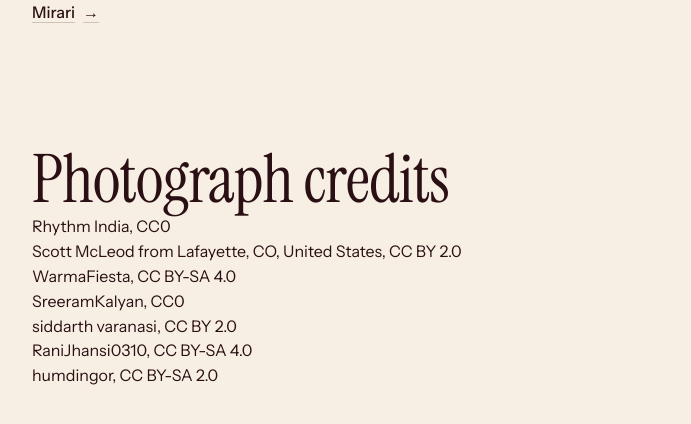
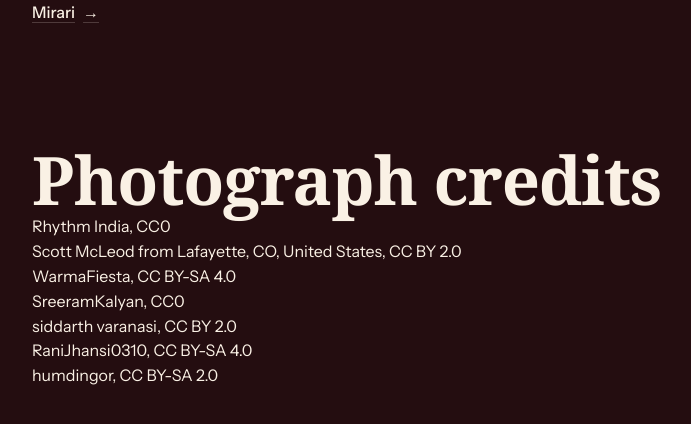
Before and after one commit to SoumilSawant/Mirari-preview, a website: page public/credits.html in a window 1280 px wide. Shown: the whole page, without its empty margins (48-739 px from the left). Drawn offline with Linux system fonts and the light colour scheme.

Commit message:
Restore Mirari's original dark burgundy and gold theme
Keeps the redesigned layout, photographs and animations but returns the colours to the original theme: burgundy ground, wine panels, ivory text and gold accents, with an ivory events band, a gold philosophy band, ivory tickets with a gold edge and Georgia headlines.

Also adjusts the headline scale for Georgia, lightens the map and flattens the event tags on the dark ground.

Co-Authored-By: Claude Sonnet 5.5 <noreply@anthropic.com>

```diff
--- a/public/home.css
+++ b/public/home.css
@@ -17,8 +17,8 @@
 .map-wrap { align-self: stretch; min-height: 0; display: grid; place-items: center; }
 .map-svg { width: 100%; height: 100%; max-height: 560px; }
 .map-camera { transition: transform 600ms cubic-bezier(.65,0,.35,1); transform-origin: 50% 50%; }
-.map-land { fill: color-mix(in oklab, var(--ink) 16%, var(--p-surface)); stroke: var(--p-surface); stroke-width: 1; }
-.map-context { fill: color-mix(in oklab, var(--ink) 7%, var(--p-surface)); }
+.map-land { fill: color-mix(in oklab, var(--ink) 30%, var(--p-surface)); stroke: var(--p-surface); stroke-width: 1; }
+.map-context { fill: color-mix(in oklab, var(--ink) 12%, var(--p-surface)); }
 .map-marker { cursor: pointer; }
 .map-marker .dot { fill: var(--p-action); stroke: var(--p-bg); stroke-width: 2; }
 .map-marker .halo { fill: var(--p-action); opacity: 0; transform-box: fill-box; transform-origin: center; transition: opacity 200ms var(--ease), transform 200ms var(--ease); transform: scale(.6); }
--- a/public/kit/fonts/fonts.css
+++ b/public/kit/fonts/fonts.css
@@ -16,19 +16,3 @@
   src: url(/kit/fonts/InstrumentSans-latin.woff2) format('woff2');
   unicode-range: U+0000-00FF, U+0131, U+0152-0153, U+02BB-02BC, U+02C6, U+02DA, U+02DC, U+0304, U+0308, U+0329, U+2000-206F, U+20AC, U+2122, U+2191, U+2193, U+2212, U+2215, U+FEFF, U+FFFD;
 }
-@font-face {
-  font-family: 'Instrument Serif';
-  font-style: normal;
-  font-weight: 400;
-  font-display: swap;
-  src: url(/kit/fonts/InstrumentSerif-latin-ext.woff2) format('woff2');
-  unicode-range: U+0100-02BA, U+02BD-02C5, U+02C7-02CC, U+02CE-02D7, U+02DD-02FF, U+0304, U+0308, U+0329, U+1D00-1DBF, U+1E00-1E9F, U+1EF2-1EFF, U+2020, U+20A0-20AB, U+20AD-20C4, U+2113, U+2C60-2C7F, U+A720-A7FF;
-}
-@font-face {
-  font-family: 'Instrument Serif';
-  font-style: normal;
-  font-weight: 400;
-  font-display: swap;
-  src: url(/kit/fonts/InstrumentSerif-latin.woff2) format('woff2');
-  unicode-range: U+0000-00FF, U+0131, U+0152-0153, U+02BB-02BC, U+02C6, U+02DA, U+02DC, U+0304, U+0308, U+0329, U+2000-206F, U+20AC, U+2122, U+2191, U+2193, U+2212, U+2215, U+FEFF, U+FFFD;
-}
--- a/public/theme.css
+++ b/public/theme.css
@@ -1,22 +1,27 @@
 /* Mirari tokens (generated by the design kit's start.mjs brand from the client's ivory, burgundy and near-black)
    plus the few shared pieces both shells need. Load after the kit's stylesheets. */
 :root {
-  --p-bg: #f7efe3; --p-surface: #eee2cf; --p-ink: #2a1014; --p-muted: #735c5a;
-  --p-accent: #7a1f2b; --p-accent-ink: #f7efe3; --p-action: #7a1f2b; --p-action-ink: #f7efe3;
-  --p-inv-bg: #2a1014; --p-inv-surface: #371d20; --p-inv-ink: #f7efe3; --p-inv-muted: #a4928c;
-  --p-inv-accent: #f7efe3; --p-inv-accent-ink: #2a1014; --p-inv-action: #f7efe3; --p-inv-action-ink: #2a1014;
-  --font-display: "Instrument Serif", Georgia, serif;
+  /* Mirari's original theme: deep burgundy ground, wine panels, ivory text, gold accent (from the first styles.css). */
+  --p-bg: #240d10; --p-surface: #311215; --p-ink: #faf1e5; --p-muted: #c3aa9a;
+  --p-accent: #d9b576; --p-accent-ink: #240d10; --p-action: #d9b576; --p-action-ink: #2e1112;
+  /* the one ivory section (the old "spotlight" band) */
+  --p-inv-bg: #f8edd7; --p-inv-surface: #efe0c3; --p-inv-ink: #2a1014; --p-inv-muted: #6b5447;
+  --p-inv-accent: #7a1f2b; --p-inv-accent-ink: #f8edd7; --p-inv-action: #5a1a21; --p-inv-action-ink: #faf1e5;
+  --font-display: Georgia, "Times New Roman", serif;
   --font-text: "Instrument Sans", system-ui, sans-serif;
-  --display-weight: 400;
-  --display-tracking: -0.012em;
-  --display-tracking-xl: -0.016em;
-  --ly-scale: 1.12;
-  --gold: #b98a3e;
+  --display-weight: 700;
+  --display-tracking: -0.015em;
+  --display-tracking-xl: -0.02em;
+  --ly-scale: 0.72;
+  --gold: #d9b576;
+  --danger-ink: #ffc1ad;
 }
+/* the old gold band ("Less planning. More living.") */
+.ground-gold { --bg: #d9b576; --surface: #e9cb9f; --ink: #2a1014; --muted: #5a3f33; --accent: #5a1a21; --accent-ink: #faf1e5; --action: #5a1a21; --action-ink: #faf1e5; --card: #e9cb9f; background: var(--bg); color: var(--ink); }
 
 /* The supplied logo is a crest with the wordmark across it; at bar size the crest lines break up the letters,
    so the bar sets the name in type the way the logo does (serif capitals, wide) and the footer shows the logo file. */
-.nav__logo.brand { font-family: var(--font-display); font-size: 26px; letter-spacing: .14em; text-transform: uppercase; }
+.nav__logo.brand { font-family: var(--font-display); font-weight: 700; font-size: 24px; letter-spacing: .16em; text-transform: uppercase; }
 .footer__brand { display: block; position: relative; width: 204px; height: 40px; overflow: hidden; }
 .footer__brand img { position: absolute; left: -80px; top: -87px; width: 364px; height: auto; max-width: none; }
 
@@ -26,7 +31,7 @@
 .toast.show { opacity: 1; translate: -50% 0; }
 
 /* Tags mark sample or test content; they sit in a text line, never on a picture. */
-.tag { display: inline-block; padding: 2px 8px; border-radius: 999px; background: var(--p-surface); color: var(--p-ink); font-size: var(--t-label); font-weight: 500; line-height: 1.5; }
+.tag { display: inline; padding: 0; background: none; color: var(--accent); font-size: var(--t-label); font-weight: 600; letter-spacing: .02em; margin-right: .4em; }
 
 /* Event tiles: the kit's open tile, with a poster variant for portrait artwork. */
 .event-card .tile__media--poster { background: var(--p-surface); }
@@ -41,3 +46,6 @@
   .nav__logo.brand { font-size: 22px; }
   .nav__actions > .btn { display: none; }   /* the hero and the menu sheet carry the action on a phone */
 }
+
+/* Phone: the hero title stays larger than the section headings (Georgia runs wide, so the desktop scale is smaller). */
+@media (max-width: 639px) { :root { --ly-scale: 0.9; } }
```
Also changed, not shown: app.html (+2 -2 lines), index.html (+5 -5 lines), public/app.css (+14 -9 lines), public/kit/fonts/InstrumentSerif-latin-ext.woff2 (deleted), public/kit/fonts/InstrumentSerif-latin.woff2 (deleted).
